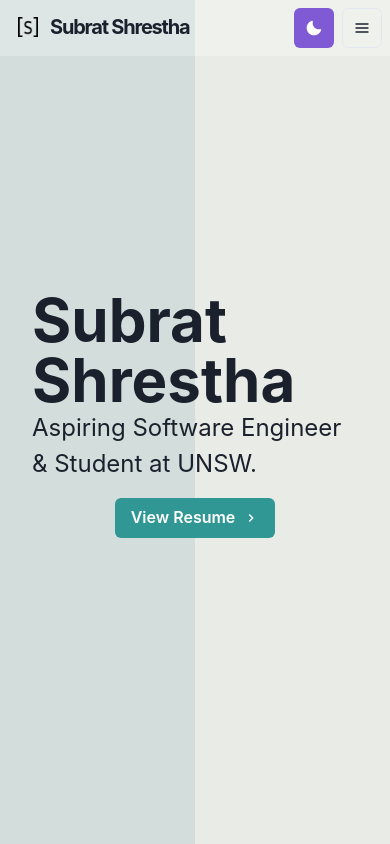
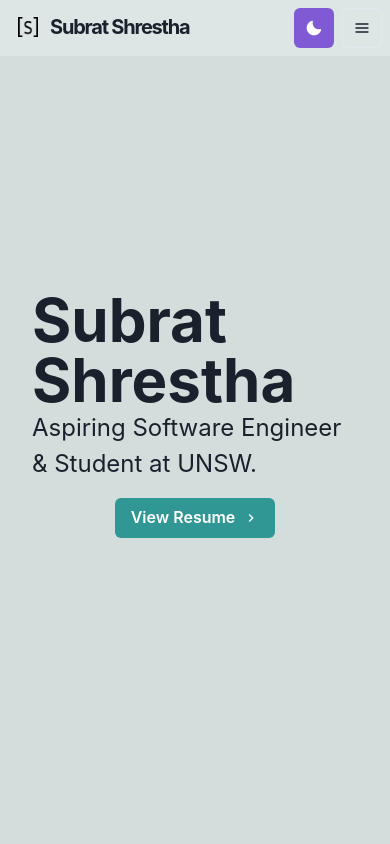
Before and after one commit to SubratShrestha/portfolio-next, a Next.js app: page / in a window 390 px wide. Built offline with nearby package versions, Linux system fonts and the light colour scheme.

Commit message:
removed double background on mobile

```diff
--- a/components/main.js
+++ b/components/main.js
@@ -24,7 +24,7 @@ const Main = ({ children, router }) => {
     )`
 
   return (
-    <Box as='main' background={{ base: doubleBgSm, md: doubleBg }} height='100vh'>
+    <Box as='main' background={{ base: color1, md: doubleBg }} height='100vh'>
       <Head>
         <meta name='viewport' content='width=device-width, initial-scale=1' />
         <title>Subrat Shrestha</title>
```
